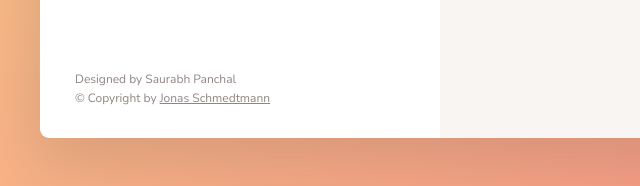
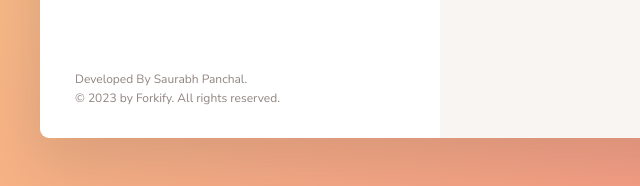
Before and after one commit to sypanchal1810/forkify-v1, a website built with Vite: page index.html in a window 1280 px wide. Shown: the part 1083-1269 px from the top of the page, 0-640 px from the left. Built offline with nearby package versions, Linux system fonts and the light colour scheme; files whose address does not match are found by name.

Commit message:
Footer Added

```diff
--- a/index.html
+++ b/index.html
@@ -115,11 +115,10 @@
           </button> -->
         </div>
 
-        <p class="copyright">
-          Designed by Saurabh Panchal<br />
-          &copy; Copyright by
-          <a class="twitter-link" target="_blank" href="https://twitter.com/jonasschmedtman">Jonas Schmedtmann</a>
-        </p>
+        <div class="copyright">
+          Developed By Saurabh Panchal. <br />
+          &copy; <span class="year">2027</span> by Forkify. All rights reserved.
+        </div>
       </div>
 
       <div class="recipe">
--- a/src/js/controller.js
+++ b/src/js/controller.js
@@ -12,6 +12,12 @@ import 'core-js/stable';
 import 'regenerator-runtime/runtime';
 
 // https://forkify-api.herokuapp.com/v2
+
+///////////////////////////////////////////////////////////
+// Set current year
+const yearEl = document.querySelector('.year');
+const currentYear = new Date().getFullYear();
+yearEl.textContent = currentYear;
 
 ///////////////////////////////////////
 
```
